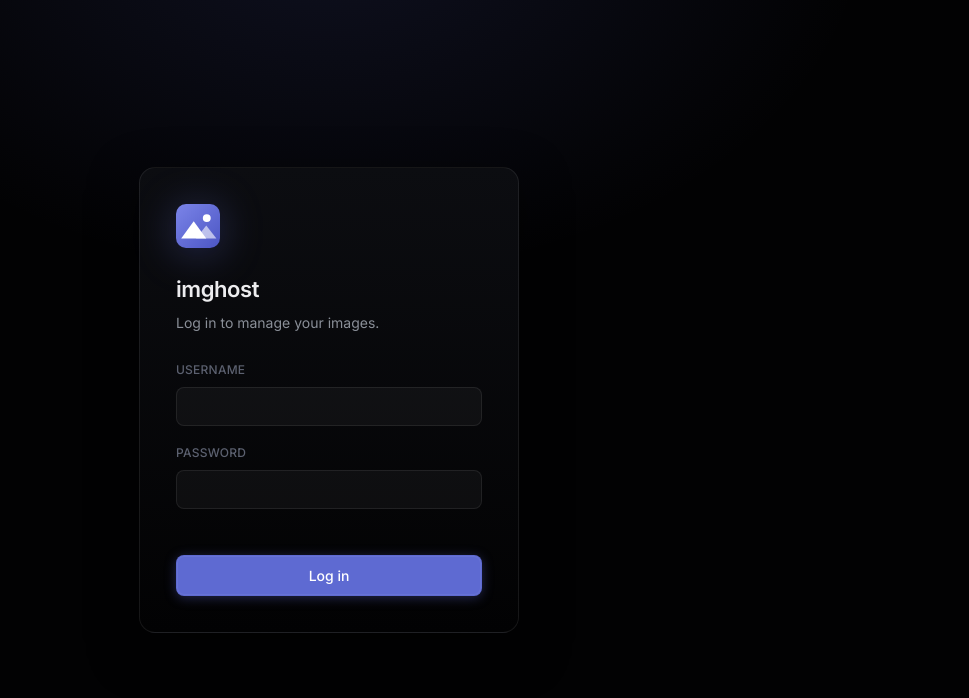
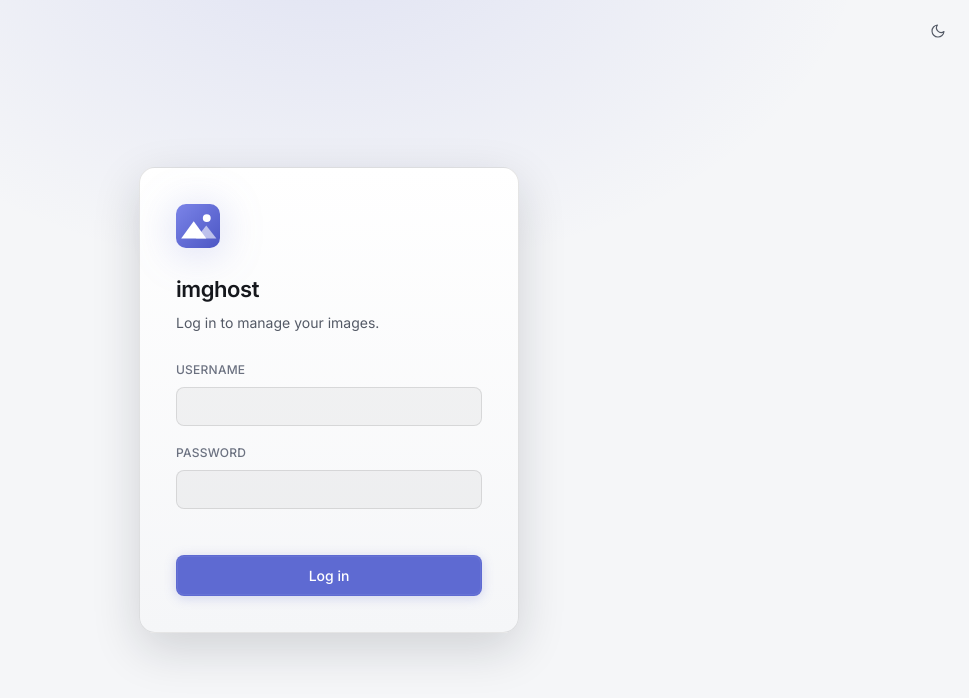
Before and after one commit to momardia54/imghost, a React (Vite) app in the folder frontend/: page / in a window 1280 px wide. Shown: the top 698 px of the page, without its empty margins (311-1280 px from the left). Built offline with nearby package versions, Linux system fonts and the light colour scheme; no server answers.

Commit message:
Add light/dark theme with toggle (follows system by default)
Co-Authored-By: Claude Sonnet 5 <noreply@anthropic.com>

```diff
--- a/frontend/index.html
+++ b/frontend/index.html
@@ -4,6 +4,7 @@
   <meta charset="utf-8" />
   <meta name="viewport" content="width=device-width, initial-scale=1" />
   <title>imghost</title>
+  <script src="/theme-init.js"></script>
   <link rel="icon" type="image/svg+xml" href="/favicon.svg" />
   <link rel="icon" type="image/png" sizes="32x32" href="/favicon-32.png" />
   <link rel="apple-touch-icon" href="/apple-touch-icon.png" />
--- /dev/null
+++ b/frontend/public/theme-init.js
@@ -0,0 +1,9 @@
+(function () {
+  try {
+    var t = localStorage.getItem("imghost-theme");
+    if (t !== "light" && t !== "dark") {
+      t = window.matchMedia("(prefers-color-scheme: light)").matches ? "light" : "dark";
+    }
+    document.documentElement.setAttribute("data-theme", t);
+  } catch (e) {}
+})();
--- a/frontend/src/App.tsx
+++ b/frontend/src/App.tsx
@@ -7,6 +7,7 @@ import Gallery from "./components/Gallery";
 import UploadTray from "./components/UploadTray";
 import ModalHost from "./components/Modal";
 import ApiKeysPanel from "./components/ApiKeysPanel";
+import ThemeToggle from "./components/ThemeToggle";
 import { KeyIcon, LogOutIcon, LogoMark } from "./icons";
 
 type View = "loading" | "not-configured" | "login" | "app";
@@ -106,6 +107,7 @@ export default function App() {
           onChanged={handleChanged}
         />
         <div className="sidebar-footer">
+          <ThemeToggle label />
           <button onClick={() => setShowApiKeys(true)}>
             <KeyIcon />
             API keys
--- a/frontend/src/components/LoginForm.tsx
+++ b/frontend/src/components/LoginForm.tsx
@@ -1,4 +1,5 @@
 import { LogoMark } from "../icons";
+import ThemeToggle from "./ThemeToggle";
 import { FormEvent, useState } from "react";
 import { UnauthorizedError, login } from "../api";
 
@@ -25,6 +26,7 @@ export default function LoginForm({ onDone }: { onDone: () => void }) {
 
   return (
     <div className="center-screen">
+      <ThemeToggle className="theme-toggle-floating" />
       <div className="auth-card">
         <LogoMark className="brand-mark" />
         <h1>imghost</h1>
--- /dev/null
+++ b/frontend/src/components/ThemeToggle.tsx
@@ -0,0 +1,35 @@
+import { useState } from "react";
+import { MoonIcon, SunIcon } from "../icons";
+
+type Theme = "light" | "dark";
+
+function currentTheme(): Theme {
+  return document.documentElement.getAttribute("data-theme") === "light" ? "light" : "dark";
+}
+
+export default function ThemeToggle({ className = "", label = false }: { className?: string; label?: boolean }) {
+  const [theme, setTheme] = useState<Theme>(currentTheme);
+  const next: Theme = theme === "dark" ? "light" : "dark";
+
+  function toggle() {
+    document.documentElement.setAttribute("data-theme", next);
+    try {
+      localStorage.setItem("imghost-theme", next);
+    } catch {
+      /* storage unavailable: theme still applies for this session */
+    }
+    setTheme(next);
+  }
+
+  return (
+    <button
+      className={label ? className : `icon-btn ${className}`.trim()}
+      title={`Switch to ${next} mode`}
+      aria-label={`Switch to ${next} mode`}
+      onClick={toggle}
+    >
+      {theme === "dark" ? <SunIcon /> : <MoonIcon />}
+      {label && (theme === "dark" ? "Light mode" : "Dark mode")}
+    </button>
+  );
+}
--- a/frontend/src/icons.tsx
+++ b/frontend/src/icons.tsx
@@ -186,3 +186,20 @@ export function LogoMark(props: SVGProps<SVGSVGElement>) {
     </svg>
   );
 }
+
+export function SunIcon(props: SVGProps<SVGSVGElement>) {
+  return (
+    <Icon {...props}>
+      <circle cx="12" cy="12" r="4" />
+      <path d="M12 2v2M12 20v2M4.93 4.93l1.41 1.41M17.66 17.66l1.41 1.41M2 12h2M20 12h2M4.93 19.07l1.41-1.41M17.66 6.34l1.41-1.41" />
+    </Icon>
+  );
+}
+
+export function MoonIcon(props: SVGProps<SVGSVGElement>) {
+  return (
+    <Icon {...props}>
+      <path d="M21 12.8A9 9 0 1 1 11.2 3a7 7 0 0 0 9.8 9.8z" />
+    </Icon>
+  );
+}
--- a/frontend/src/styles.css
+++ b/frontend/src/styles.css
@@ -26,6 +26,32 @@
   --ease: cubic-bezier(0.16, 1, 0.3, 1);
   --shadow-md: 0 4px 24px rgba(0, 0, 0, 0.4);
   --shadow-lg: 0 16px 48px rgba(0, 0, 0, 0.5);
+  --backdrop: rgba(2, 2, 3, 0.6);
+  color-scheme: dark;
+}
+
+:root[data-theme="light"] {
+  --bg-deep: #f5f6f8;
+  --bg-elevated: #ffffff;
+  --bg-elevated-2: #eceef2;
+  --surface: rgba(0, 0, 0, 0.04);
+  --surface-hover: rgba(0, 0, 0, 0.07);
+  --border: rgba(0, 0, 0, 0.1);
+  --border-hover: rgba(0, 0, 0, 0.2);
+  --foreground: #16181d;
+  --foreground-muted: #545a66;
+  --foreground-subtle: #6b7180;
+  --accent-hover: #4f5bc4;
+  --accent-glow: rgba(94, 106, 210, 0.25);
+  --accent-surface: rgba(94, 106, 210, 0.1);
+  --success: #14995a;
+  --success-surface: rgba(20, 153, 90, 0.12);
+  --danger: #d9363b;
+  --danger-surface: rgba(217, 54, 59, 0.1);
+  --shadow-md: 0 4px 24px rgba(20, 24, 40, 0.1);
+  --shadow-lg: 0 16px 48px rgba(20, 24, 40, 0.16);
+  --backdrop: rgba(20, 24, 40, 0.35);
+  color-scheme: light;
 }
 
 * {
@@ -674,10 +700,10 @@ progress::-moz-progress-bar {
 }
 .image-card .thumb-overlay button {
   background: rgba(12, 13, 17, 0.85);
+  color: #ededef;
   backdrop-filter: blur(8px);
   -webkit-backdrop-filter: blur(8px);
   border: 1px solid var(--border);
-  color: var(--foreground);
   width: 34px;
   height: 34px;
   padding: 0;
@@ -773,7 +799,7 @@ progress::-moz-progress-bar {
 .modal-overlay {
   position: fixed;
   inset: 0;
-  background: rgba(2, 2, 3, 0.6);
+  background: var(--backdrop);
   backdrop-filter: blur(4px);
   -webkit-backdrop-filter: blur(4px);
   display: flex;
@@ -928,3 +954,10 @@ progress::-moz-progress-bar {
   padding: 24px 0;
   font-size: 13px;
 }
+
+/* Theme toggle */
+.theme-toggle-floating {
+  position: absolute;
+  top: 16px;
+  right: 16px;
+}
```
